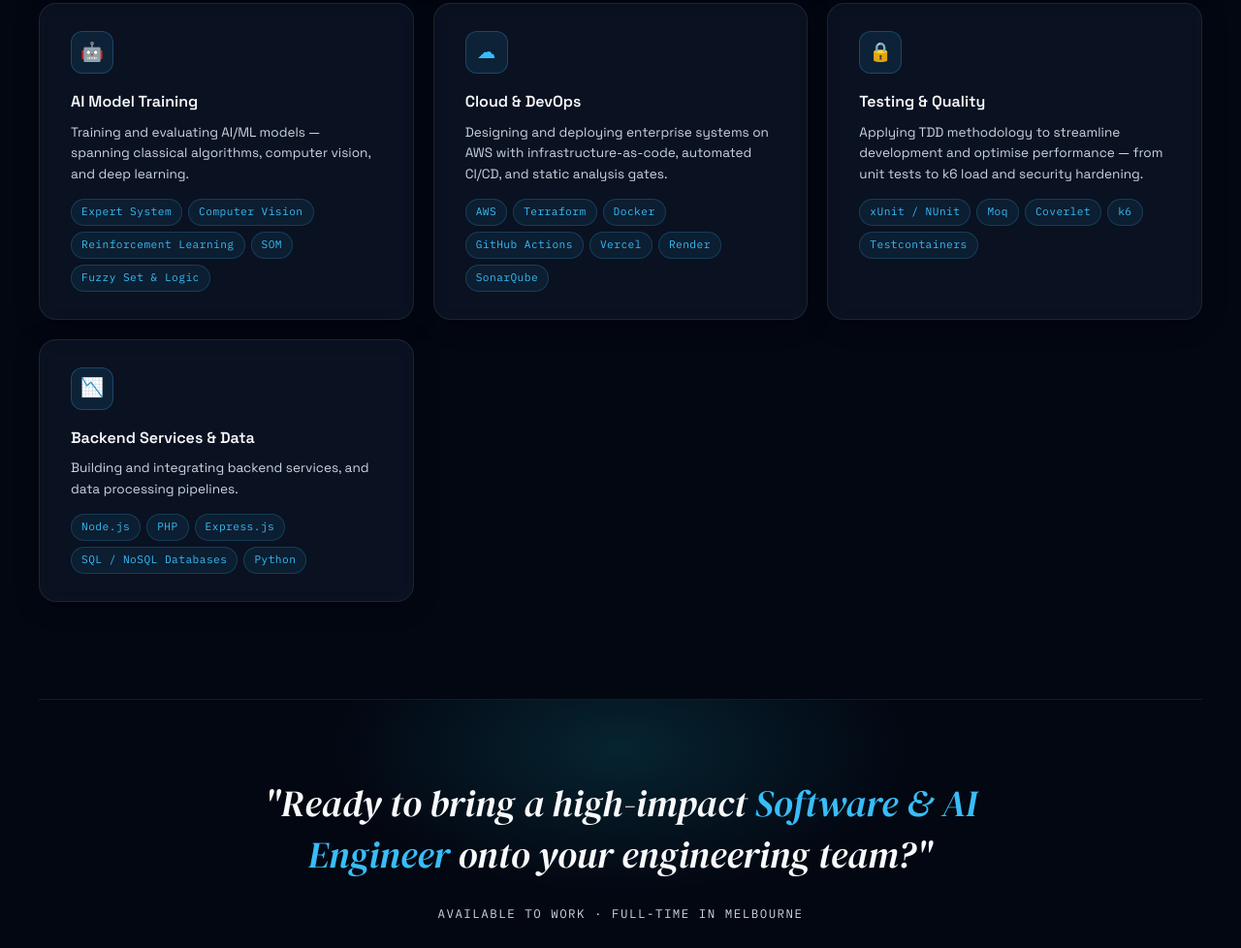
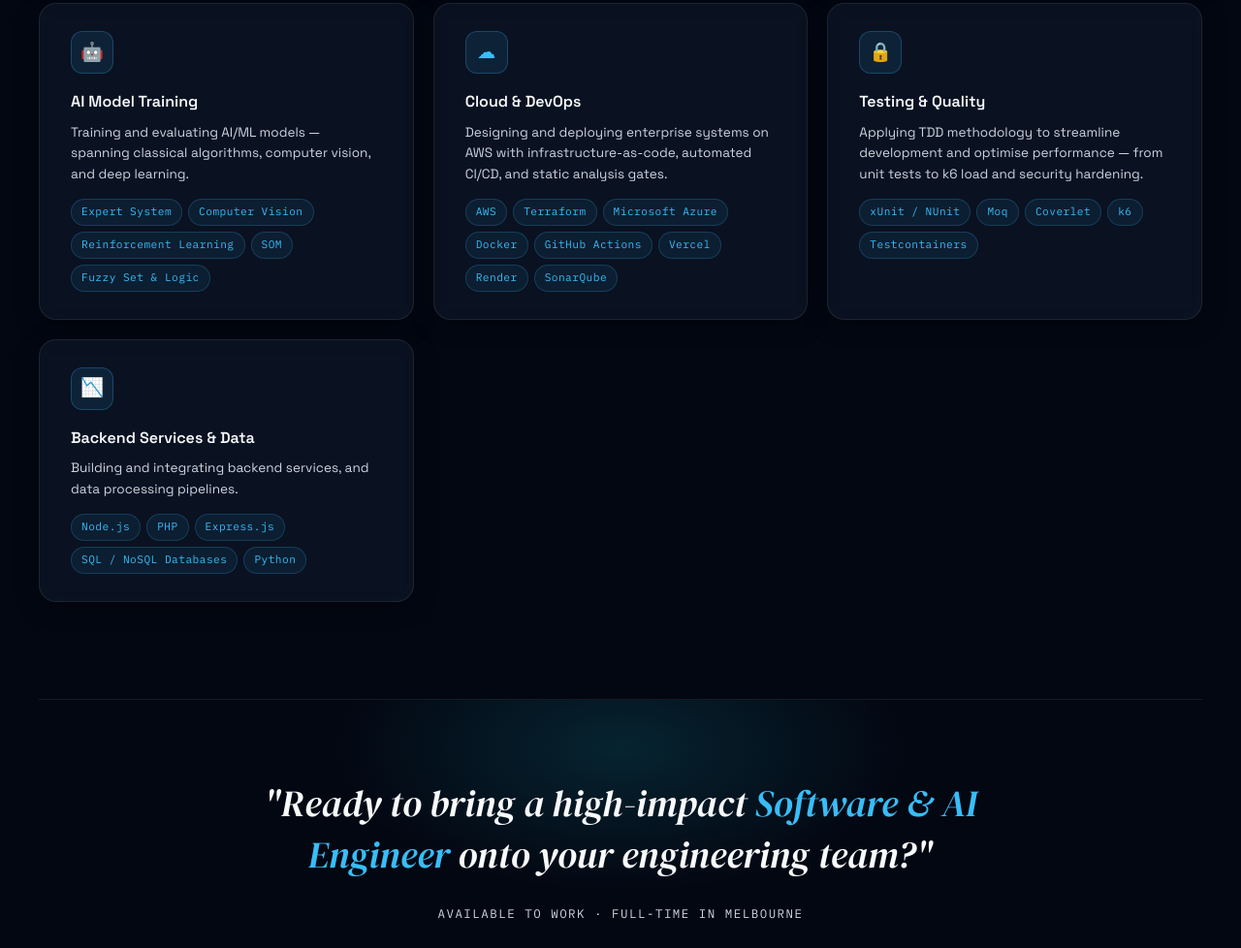
Before and after one commit to tylerledevsoftwareai/Portfolio, a website: page index.html in a window 1280 px wide. Shown: the part 1994-2972 px from the top of the page at 97% size. Drawn offline with Linux system fonts and the light colour scheme.

Commit message:
add skill

```diff
--- a/index.html
+++ b/index.html
@@ -228,6 +228,7 @@
           <div class="skill-tags">
             <span class="skill-tag">AWS</span>
             <span class="skill-tag">Terraform</span>
+            <span class="skill-tag">Microsoft Azure</span>
             <span class="skill-tag">Docker</span>
             <span class="skill-tag">GitHub Actions</span>
             <span class="skill-tag">Vercel</span>
```
